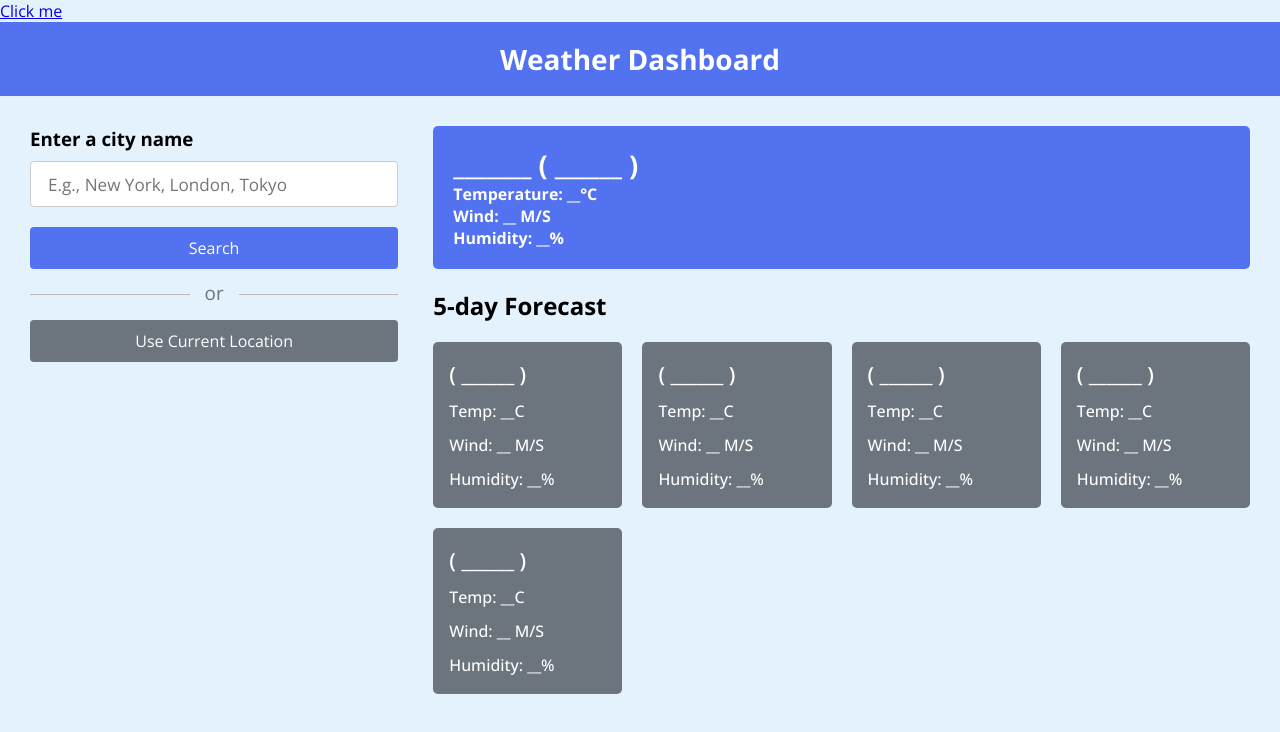
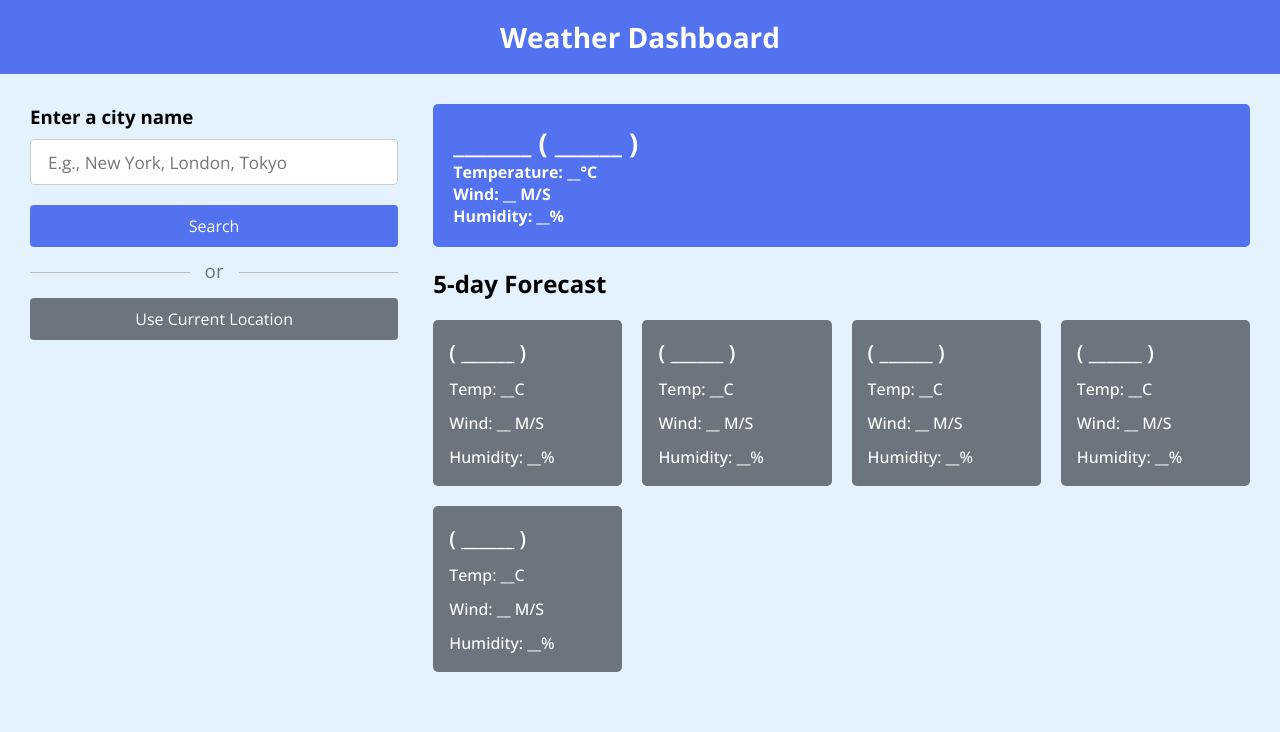
Before and after one commit to sheetal454/infotrixs, a plain HTML site: page index.html in a window 1280 px wide. Drawn offline with nearby package versions, Linux system fonts and the light colour scheme.

Commit message:
index.html

```diff
--- a/index.html
+++ b/index.html
@@ -9,7 +9,6 @@
   </head>
   <link rel="stylesheet" href="style.css" />
   <body>
-    <a href="#" id="myLink">Click me</a>
     <h1>Weather Dashboard</h1>
     <div class="container">
       <div class="weather-input">
```
